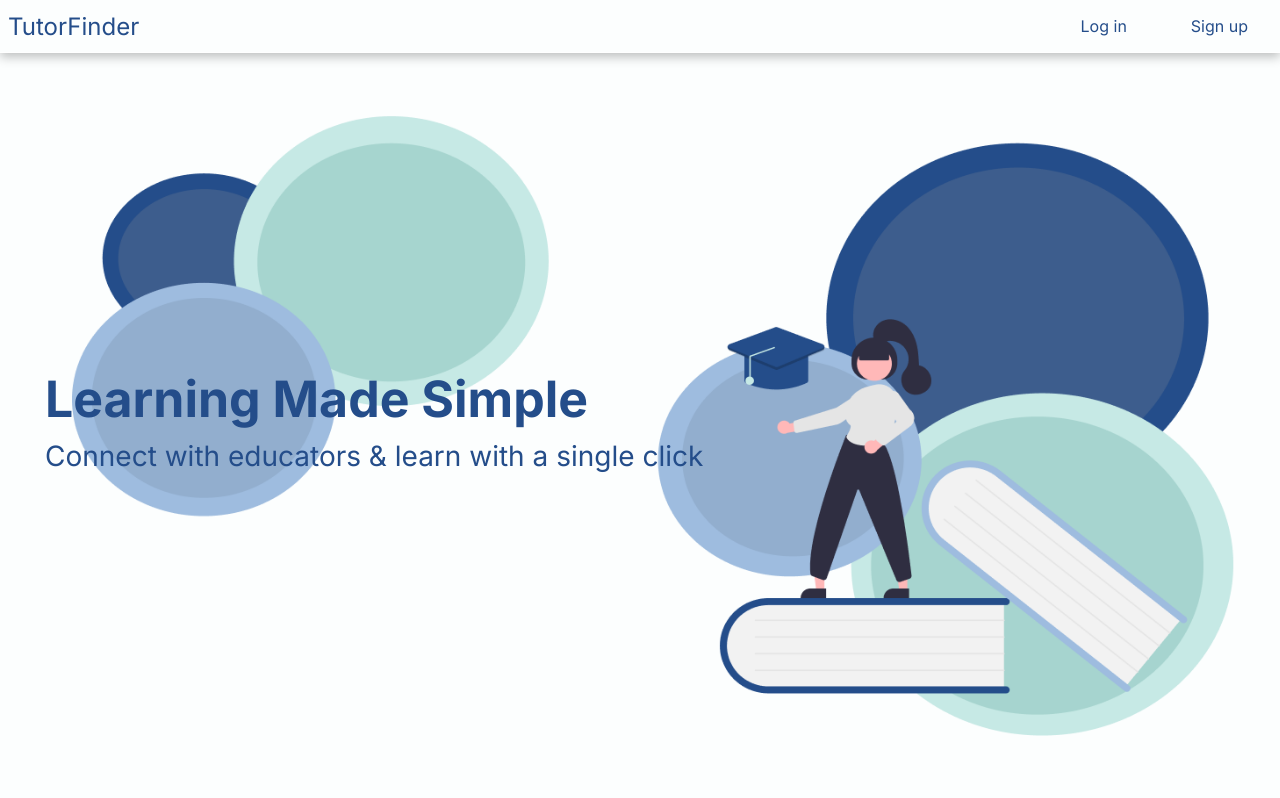
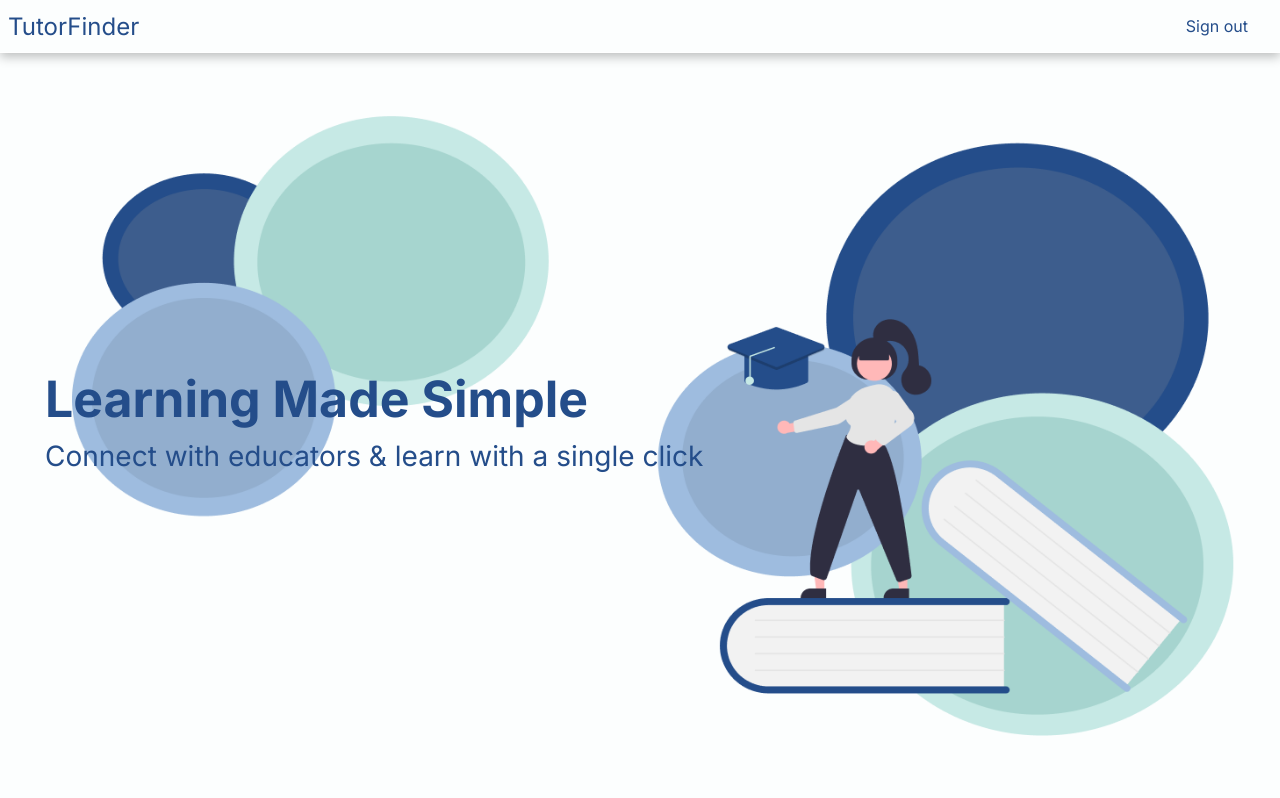
Before and after one commit to inqi007/tutorfinder, a React (Create React App) app in the folder client/: page / in a window 1280 px wide. Shown: the top 798 px of the page. Built offline with nearby package versions, Linux system fonts and the light colour scheme.

Commit message:
logout added to nav

```diff
--- a/client/src/components/layout/Navbar.js
+++ b/client/src/components/layout/Navbar.js
@@ -1,11 +1,25 @@
 import "./Navbar.scss";
-import { useState } from "react";
+import { useEffect, useState } from "react";
 
 function Navbar() {
   const [isActive, setActive] = useState(false);
+  const [loggedin, setLoggedin] = useState(false);
+
+  useEffect(() => {
+    const auth = sessionStorage.getItem("authenticated");
+    if (auth) {
+      setLoggedin(true);
+    } else {
+      setLoggedin(false);
+    }
+  }, []);
 
   const toggleNavbar = () => {
     setActive(!isActive);
+  };
+
+  const handleLogout = () => {
+    sessionStorage.setItem("authenticated", false);
   };
 
   return (
@@ -17,6 +31,7 @@ function Navbar() {
         <span className="bar"></span>
       </div>
       <div className={isActive ? "active navbar-links" : "navbar-links"}>
+        {loggedin ? (
           <ul>
             <li>
               <a href="/signin">Log in</a>
@@ -25,6 +40,15 @@ function Navbar() {
               <a href="/signup">Sign up</a>
             </li>
           </ul>
+        ) : (
+          <ul>
+            <li>
+              <a href="/signin" onClick={handleLogout}>
+                Sign out
+              </a>
+            </li>
+          </ul>
+        )}
       </div>
     </nav>
   );
```
Lines whose indentation alone changed are shown as unchanged.
